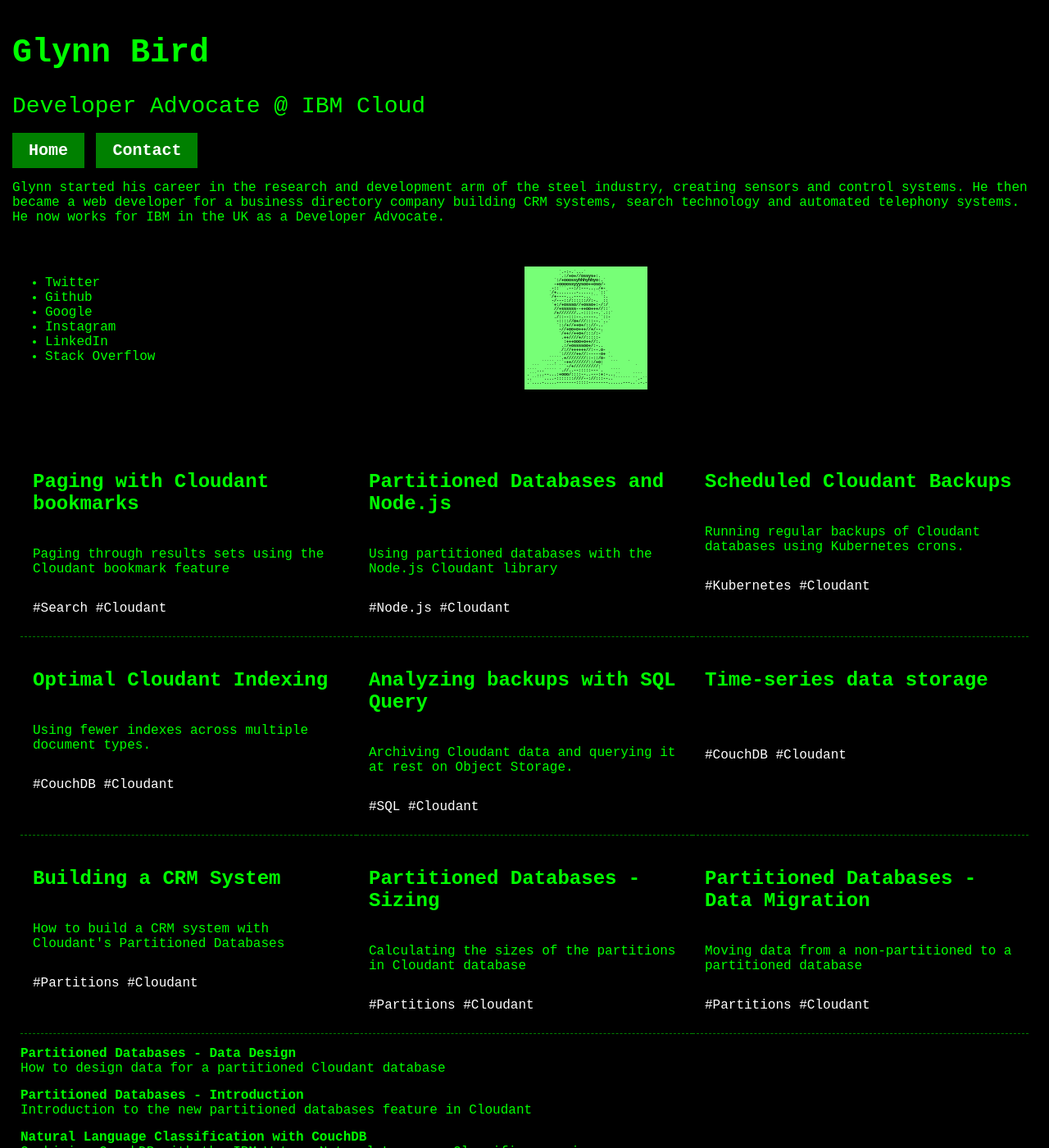
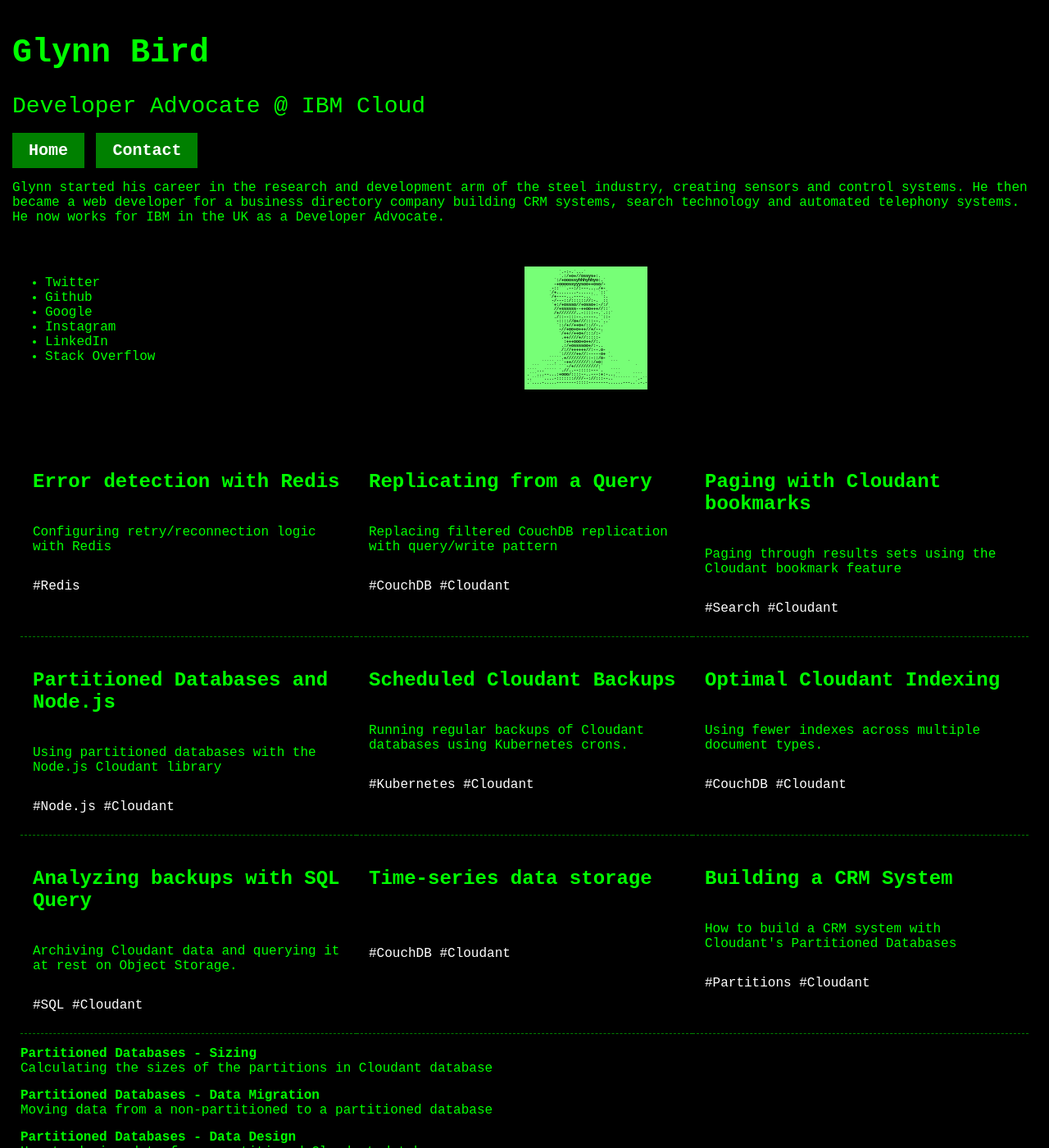
Before and after one commit to glynnbird/glynnbirddotcom, a Jekyll site: the page built from index.html, in a window 1280 px wide and 1400 px high. Shown: the whole window at 82% size. Built offline with Jekyll 4.4.1, drawn with Linux system fonts in a browser that asks for light colours.

Commit message:
more blogs

```diff
--- a/_data/blogs.yml
+++ b/_data/blogs.yml
@@ -1,3 +1,16 @@
+- url: https://developer.ibm.com/articles/error-detection-and-handling-with-redis/
+  title: Error detection with Redis
+  summary: Configuring retry/reconnection logic with Redis
+  tags:
+    - Redis
+
+- url: https://medium.com/@glynn_bird/replicating-from-a-query-with-couchdb-dd3ffc5c4b31
+  title: Replicating from a Query
+  summary: Replacing filtered CouchDB replication with query/write pattern
+  tags:
+    - CouchDB
+    - Cloudant
+
 - url: https://blog.cloudant.com/2019/05/31/Paging-with-Cloudant-Bookmarks.html
   title: Paging with Cloudant bookmarks
   summary: Paging through results sets using the Cloudant bookmark feature
```
